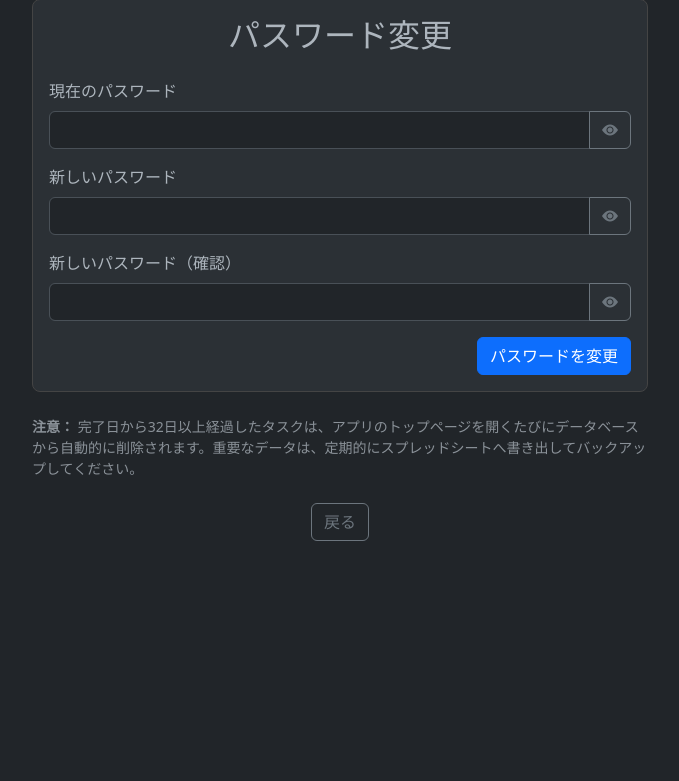
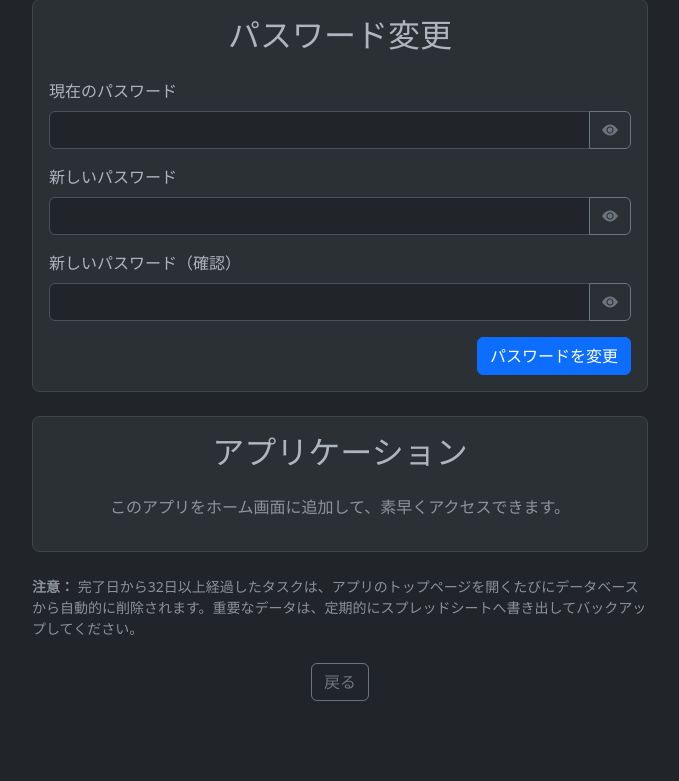
Before and after one commit to gensuu/todo-app-test, a Flask app: page /settings in a window 1280 px wide. Shown: the part 627-1408 px from the top of the page, without its empty margins (300-979 px from the left). Before the commit the page ends 1168 px from the top, so only its background shows below. Run offline with Flask 3, Linux system fonts and the light colour scheme; the visitor is signed in with stand-in values (Sample User, id 1); data that the repository does not hold is empty.

Commit message:
add icon for pwa

```diff
--- a/templates/layout.html
+++ b/templates/layout.html
@@ -4,6 +4,11 @@
     <meta charset="UTF-8">
     <meta name="viewport" content="width=device-width, initial-scale=1.0">
     <title>{% block title %}グリッドTODOアプリ{% endblock %}</title>
+    <!-- ▼▼▼ PWAのための設定を追加 ▼▼▼ -->
+    <meta name="theme-color" content="#212529">
+    <link rel="manifest" href="{{ url_for('static', filename='manifest.json') }}">
+    <link rel="apple-touch-icon" href="{{ url_for('static', filename='images/icon-192x192.png') }}">
+    <!-- ▲▲▲▲▲▲▲▲▲▲▲▲▲▲▲▲▲▲▲▲ -->
     <link href="https://cdn.jsdelivr.net/npm/bootstrap@5.3.0/dist/css/bootstrap.min.css" rel="stylesheet">
     <link rel="stylesheet" href="https://cdn.jsdelivr.net/npm/bootstrap-icons@1.11.1/font/bootstrap-icons.css">
     <link rel="stylesheet" href="{{ url_for('static', filename='style.css') }}">
@@ -60,6 +65,53 @@
     </div>
 
     <script src="https://cdn.jsdelivr.net/npm/bootstrap@5.3.0/dist/js/bootstrap.bundle.min.js"></script>
-    {% block scripts %}{% endblock %}
+    {% block scripts %}
+    {% endblock %}
+
+    <!-- ▼▼▼ PWAインストール用のスクリプトを追加 ▼▼▼ -->
+    <script>
+        // 1. Service Workerの登録
+        if ('serviceWorker' in navigator) {
+            window.addEventListener('load', () => {
+                navigator.serviceWorker.register('/sw.js').then(registration => {
+                    console.log('ServiceWorker registration successful with scope: ', registration.scope);
+                }, err => {
+                    console.log('ServiceWorker registration failed: ', err);
+                });
+            });
+        }
+
+        // 2. インストールボタンの制御
+        let deferredPrompt;
+        const installButton = document.getElementById('install-app-button');
+
+        window.addEventListener('beforeinstallprompt', (e) => {
+            // ブラウザのデフォルトのプロンプトを抑制
+            e.preventDefault();
+            // イベントを後で使えるように保存
+            deferredPrompt = e;
+            // インストールボタンを表示
+            if (installButton) {
+                installButton.style.display = 'block';
+            }
+        });
+
+        if (installButton) {
+            installButton.addEventListener('click', async () => {
+                if (deferredPrompt) {
+                    // 保存しておいたプロンプトを表示
+                    deferredPrompt.prompt();
+                    // 結果を待つ
+                    const { outcome } = await deferredPrompt.userChoice;
+                    console.log(`User response to the install prompt: ${outcome}`);
+                    // 一度しか使えないので、変数をクリア
+                    deferredPrompt = null;
+                    // ボタンを非表示にする
+                    installButton.style.display = 'none';
+                }
+            });
+        }
+    </script>
+    <!-- ▲▲▲▲▲▲▲▲▲▲▲▲▲▲▲▲▲▲▲▲▲▲▲▲▲▲▲ -->
 </body>
 </html>
--- a/templates/settings.html
+++ b/templates/settings.html
@@ -31,7 +31,7 @@
         </div>
 
         <!-- Password Change Card -->
-        <div class="card">
+        <div class="card mb-4">
             <div class="card-body">
                 <h2 class="card-title text-center mb-4">パスワード変更</h2>
                 <form method="POST" action="{{ url_for('settings') }}">
@@ -69,6 +69,20 @@
             </div>
         </div>
 
+        <!-- ▼▼▼ アプリインストール用のカードを追加 ▼▼▼ -->
+        <div class="card mb-4">
+            <div class="card-body">
+                <h2 class="card-title text-center mb-4">アプリケーション</h2>
+                 <p class="text-center text-muted">このアプリをホーム画面に追加して、素早くアクセスできます。</p>
+                <div class="d-grid">
+                    <button class="btn btn-info" id="install-app-button" style="display: none;">
+                        <i class="bi bi-phone-fill"></i> アプリをインストール
+                    </button>
+                </div>
+            </div>
+        </div>
+        <!-- ▲▲▲▲▲▲▲▲▲▲▲▲▲▲▲▲▲▲▲▲▲▲▲▲▲▲▲▲▲ -->
+
         <p class="text-muted mt-4 small">
             <strong>注意：</strong> 完了日から32日以上経過したタスクは、アプリのトップページを開くたびにデータベースから自動的に削除されます。重要なデータは、定期的にスプレッドシートへ書き出してバックアップしてください。
         </p>
@@ -97,11 +111,9 @@
         if (!toggleButton || !passwordInput) return;
 
         toggleButton.addEventListener('click', function () {
-            // toggle the type attribute
             const type = passwordInput.getAttribute('type') === 'password' ? 'text' : 'password';
             passwordInput.setAttribute('type', type);
 
-            // toggle the eye icon
             const icon = this.querySelector('i');
             icon.classList.toggle('bi-eye-fill');
             icon.classList.toggle('bi-eye-slash-fill');
```
Also changed, not shown: static/images/icon-192x192.png (added), static/images/icon-512x512.png (added).
